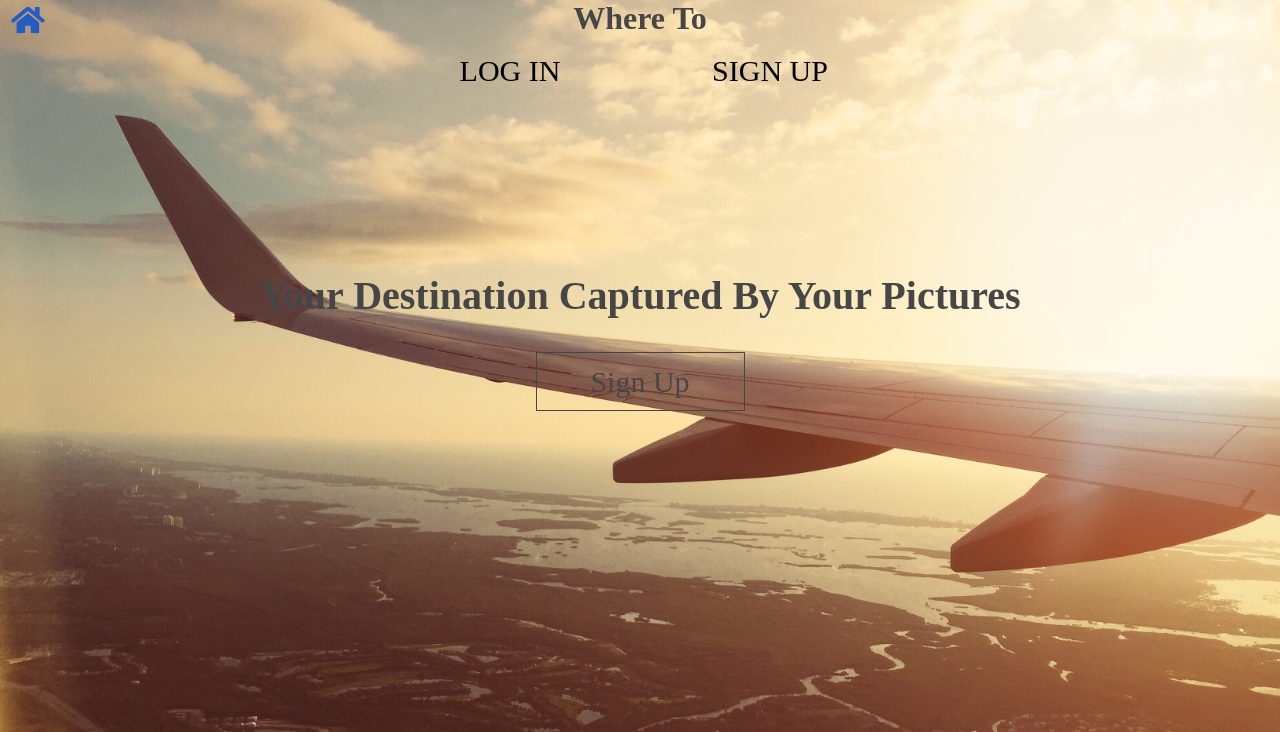
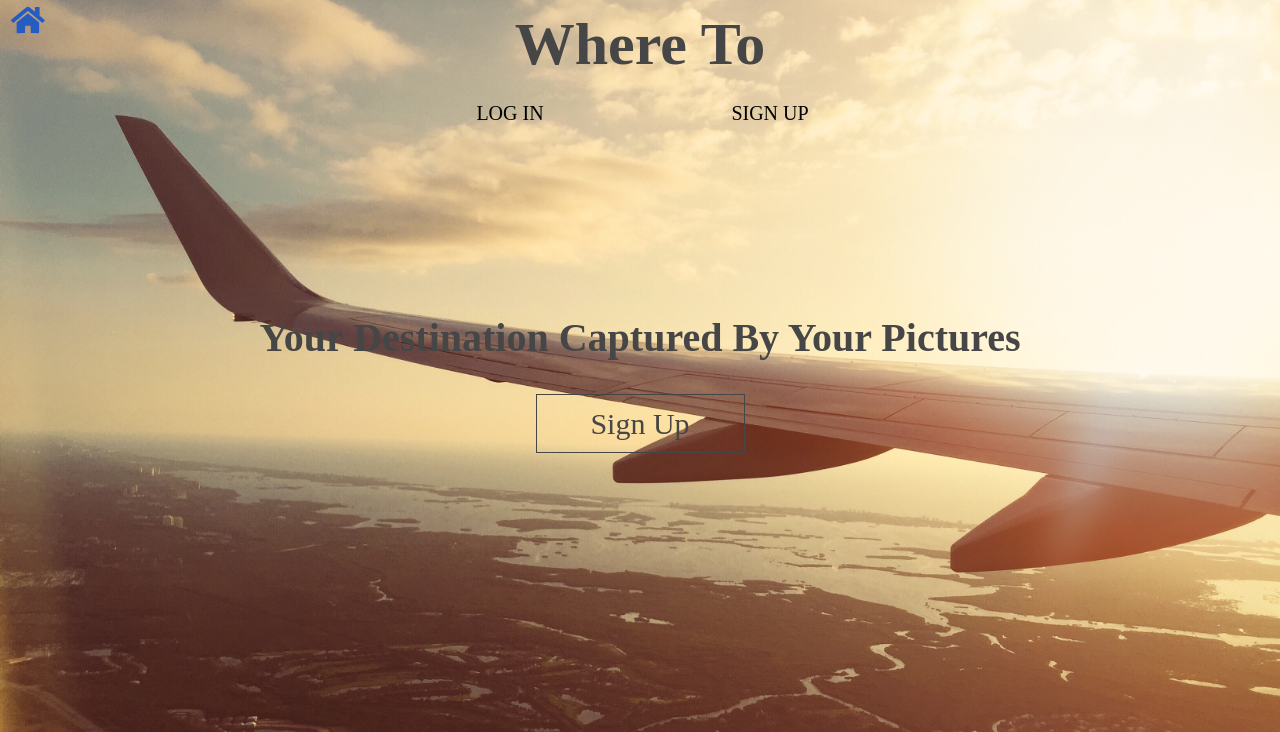
Before and after one commit to Bjthomas11/where-to-places, a website: page public/index.html in a window 1280 px wide. Shown: the top 732 px of the page. Drawn offline with nearby package versions, Linux system fonts and the light colour scheme.

Commit message:
fixing font-size and color palette

```diff
--- a/public/style.css
+++ b/public/style.css
@@ -22,8 +22,9 @@ h1 {
   text-transform: capitalize;
   text-align: center;
   color: #474646;
-  margin-top: 0px;
+  margin-top: 10px;
   margin-bottom: 0px;
+  font-size: 60px;
 }
 
 /*NAVIGATION BAR */
@@ -39,7 +40,7 @@ h1 {
   text-transform: uppercase;
   line-height: 36px;
   color: black;
-  font-size: 30px;
+  font-size: 20px;
 }
 .nav-1 a:hover {
   color: #245cc4;
@@ -51,7 +52,6 @@ h1 {
   font-size: 1em;
   width: 20%;
 }
-/* description-title */
 .description-title {
   height: 734px;
   background-size: 100%;
@@ -384,7 +384,7 @@ div.scrolltop {
 /* SMALLER SCREENS */
 @media only screen and (max-width: 560px) {
   h1 {
-    font-size: 25px;
+    font-size: 40px;
   }
   h2 {
     font-size: 20px;
@@ -430,7 +430,6 @@ div.scrolltop {
   .nav-link {
     border-left: none;
     height: 36px;
-    font-size: 1em;
     width: 49%;
   }
   .nav-2 {
```
Also changed, not shown: 3 other files.
